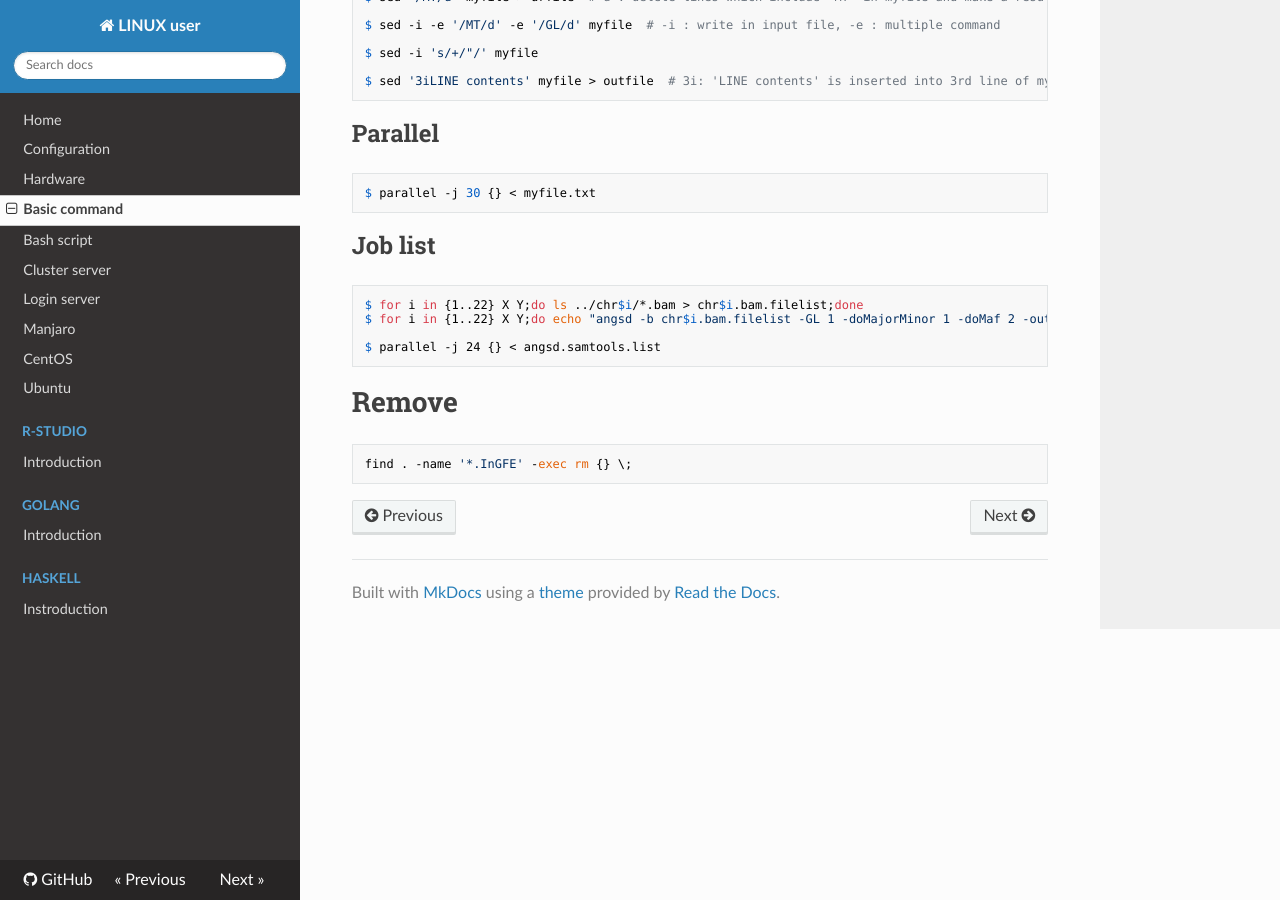
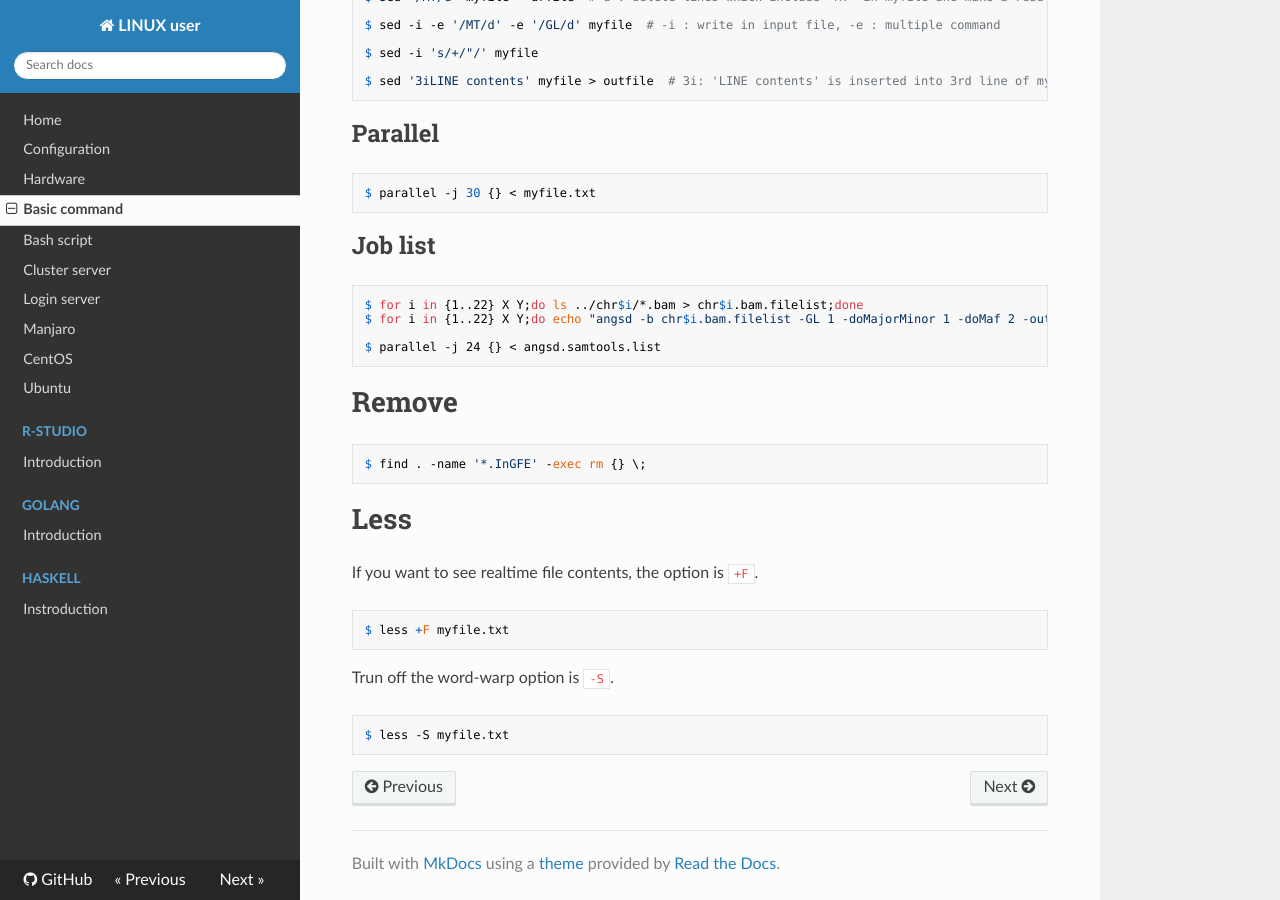
Before and after one commit to WonyoungCho/LINUX, an MkDocs documentation site: the page built from docs/basic_comm.md, in a window 1280 px wide and 900 px high, scrolled down 2879 px. Built offline with MkDocs 1.6.1, drawn with Linux system fonts in a browser that asks for light colours; nearby versions of some CDN libraries; old or Windows-style settings are respelled for this version of MkDocs.

Commit message:
Update basic_comm.md

````diff
--- a/docs/basic_comm.md
+++ b/docs/basic_comm.md
@@ -149,5 +149,16 @@ $ parallel -j 24 {} < angsd.samtools.list
 
 # Remove
 ```
-find . -name '*.InGFE' -exec rm {} \;
+$ find . -name '*.InGFE' -exec rm {} \;
 ```
+
+# Less
+If you want to see realtime file contents, the option is `+F`.
+```
+$ less +F myfile.txt
+```
+
+Trun off the word-warp option is `-S`.
+```
+$ less -S myfile.txt
+```
````
